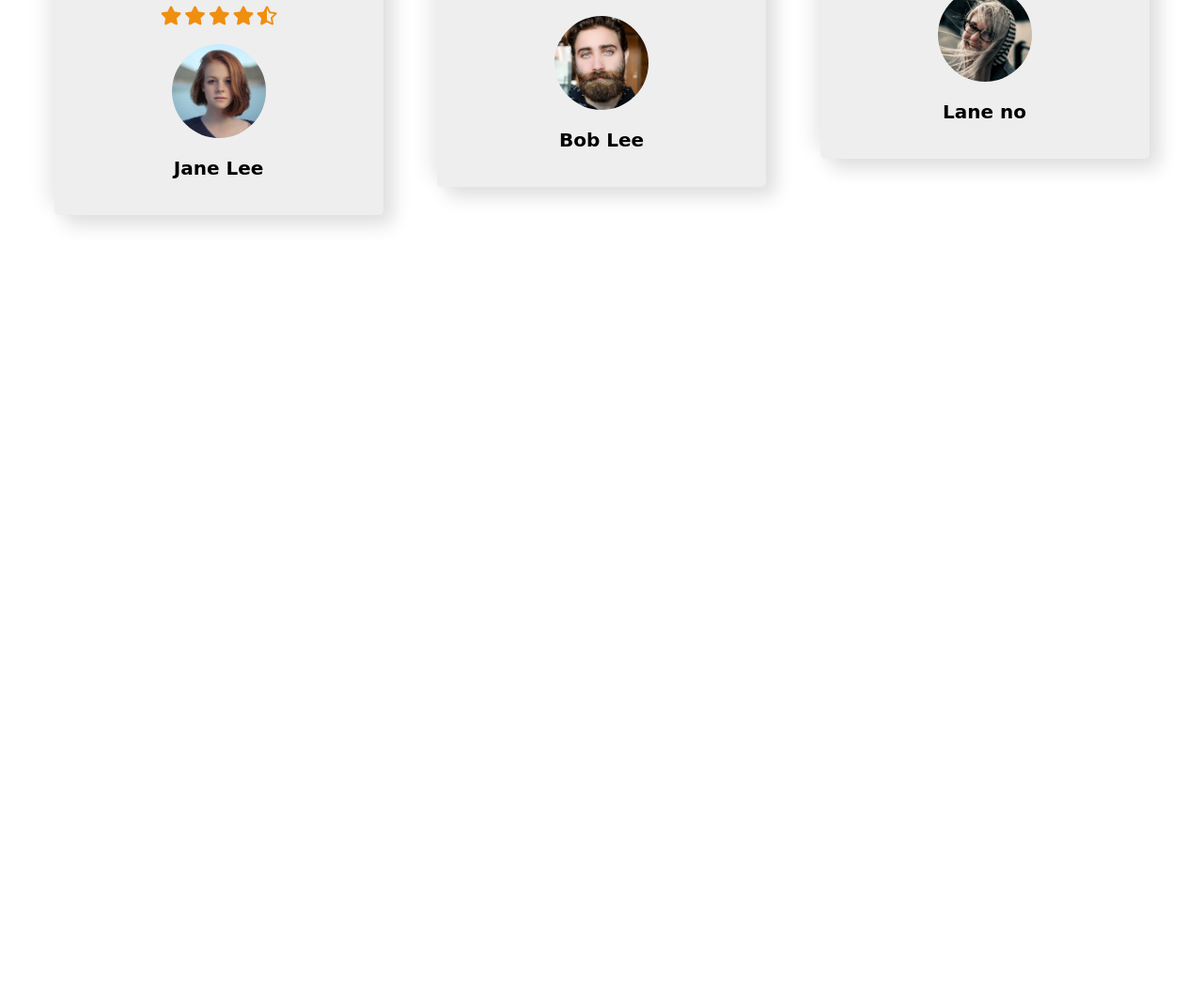
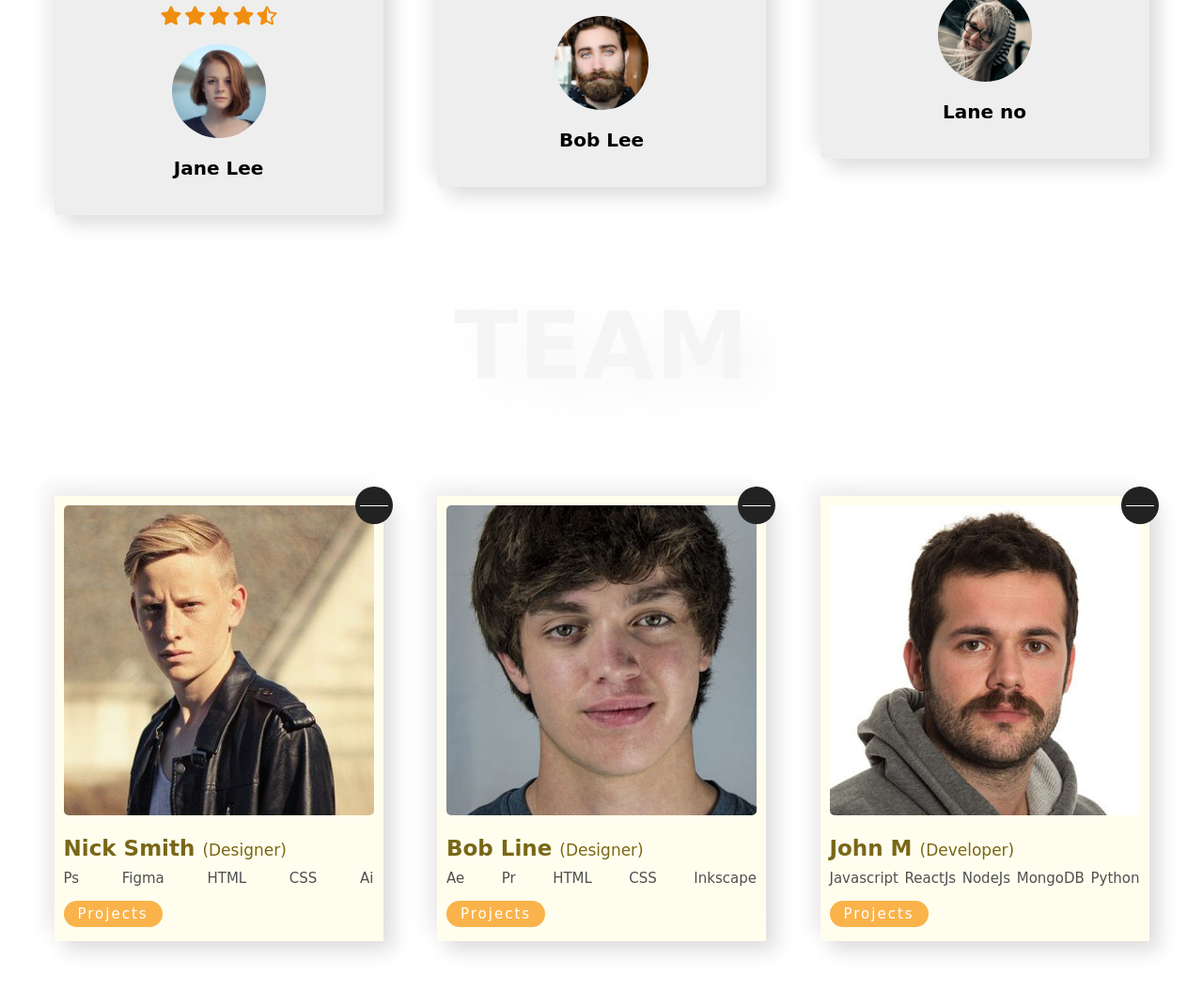
Before and after one commit to takeaways/vanilla-template, a website with bundled scripts: page index.html in a window 1280 px wide. Shown: the part 1340-2394 px from the top of the page at 94% size. Before the commit the page ends 1600 px from the top, so only its background shows below. Built offline with nearby package versions, Linux system fonts and the light colour scheme; a web font is replaced by a local one.

Commit message:
team section

```diff
--- a/index.html
+++ b/index.html
@@ -70,6 +70,70 @@
         </div>
       </section>
       <!-- end of section 2 -->
+      <!-- section 3 -->
+      <div class="section-3">
+        <h1 class="section-heading">Team</h1>
+        <div class="team-wrapper">
+          <div class="team-member">
+            <img src="images/team-member-1.jpg">
+            <h2 class="team-member-name">Nick Smith <span>(Designer)</span></h2>
+            <ul class="team-member-skills">
+              <li>Ps</li>
+              <li>Figma</li>
+              <li>HTML</li>
+              <li>CSS</li>
+              <li>Ai</li>
+            </ul>
+            <a href="#" class="projects-btn">Projects</a>
+            <div class="story-btn" title="my story">
+              <div class="story-btn-line"></div>
+            </div>
+            <div class="story">
+              <h4 class="story-heading">About Me</h4>
+              <p class="story-paragraph">Lorem ipsum dolor sit amet consectetur adipisicing elit. Totam veniam id officiis. Aperiam adipisci impedit aliquam, recusandae optio libero ut pariatur cupiditate, odit beatae deserunt vero! Debitis, repellendus veniam! Illum.</p>
+            </div>
+          </div>
+          <div class="team-member">
+            <img src="images/team-member-2.jpg">
+            <h2 class="team-member-name">Bob Line <span>(Designer)</span></h2>
+            <ul class="team-member-skills">
+              <li>Ae</li>
+              <li>Pr</li>
+              <li>HTML</li>
+              <li>CSS</li>
+              <li>Inkscape</li>
+            </ul>
+            <a href="#" class="projects-btn">Projects</a>
+            <div class="story-btn" title="my story">
+              <div class="story-btn-line"></div>
+            </div>
+            <div class="story">
+              <h4 class="story-heading">About Me</h4>
+              <p class="story-paragraph">Lorem ipsum dolor sit amet consectetur adipisicing elit. Totam veniam id officiis. Aperiam adipisci impedit aliquam, recusandae optio libero ut pariatur cupiditate, odit beatae deserunt vero! Debitis, repellendus veniam! Illum.</p>
+            </div>
+          </div>
+          <div class="team-member">
+            <img src="images/team-member-3.jpg">
+            <h2 class="team-member-name">John M <span>(Developer)</span></h2>
+            <ul class="team-member-skills">
+              <li>Javascript</li>
+              <li>ReactJs</li>
+              <li>NodeJs</li>
+              <li>MongoDB</li>
+              <li>Python</li>
+            </ul>
+            <a href="#" class="projects-btn">Projects</a>
+            <div class="story-btn" title="my story">
+              <div class="story-btn-line"></div>
+            </div>
+            <div class="story">
+              <h4 class="story-heading">About Me</h4>
+              <p class="story-paragraph">Lorem ipsum dolor sit amet consectetur adipisicing elit. Totam veniam id officiis. Aperiam adipisci impedit aliquam, recusandae optio libero ut pariatur cupiditate, odit beatae deserunt vero! Debitis, repellendus veniam! Illum.</p>
+            </div>
+          </div>
+        </div>
+      </div>
+      <!-- end of section 3 -->
     </div>
     <script type="module" src="/src/main.ts"></script>
   </body>
--- a/src/main.ts
+++ b/src/main.ts
@@ -1 +1,9 @@
 import './style.css'
+
+
+document.querySelectorAll('.story-btn').forEach((btnElement)=>{
+  btnElement.addEventListener('click', ()=>{
+    btnElement.classList.toggle('change');
+    btnElement.nextElementSibling?.classList.toggle('change');
+  })
+})
--- a/src/style.css
+++ b/src/style.css
@@ -156,11 +156,11 @@ body{
   box-shadow: 2rem 2rem 3rem #ddd, -2rem -2rem 3rem #eee;
 }
 
-.customer:first-child{
+.customer:first-of-type{
   align-self: flex-end;
 }
 
-.customer:last-child{
+.customer:last-of-type{
   align-self: flex-start;
 }
 
@@ -199,3 +199,130 @@ body{
 
 
 /* end of section 2*/
+
+/* section 3 */
+.section-3{
+  width: 100%;
+  height: 100vh;
+  display: flex;
+  flex-direction: column;
+  justify-content: space-between;
+  padding: 5rem 0;;
+}
+
+.team-wrapper{
+  display: flex;
+  justify-content: space-evenly;
+  align-items: center;
+  height: 70%;
+}
+
+.team-member{
+  width: 35rem;
+  background-color: #fffeee;
+  padding: 1rem 1rem 2rem 1rem;
+  box-shadow: 1rem 1rem 2rem #ddd, -1rem -1rem 2rem #eee;
+
+  position:relative;
+}
+
+
+
+.team-member img{
+  width: 100%;
+  border-radius: 0.5rem;
+}
+
+.team-member-name{
+  font-size: 2.3rem;
+  font-weight: 700;
+  color:#796717;
+  margin-top:2rem;
+}
+
+.team-member-name span{
+  font-size: 1.7rem;
+}
+
+.team-member-skills{
+  display: flex;
+  justify-content: space-between;
+  margin:1rem 0 2rem 0;
+}
+
+.team-member-skills li{
+  font-size:1.5rem;
+  color:#505050;
+}
+
+.projects-btn{
+  background-color: #fab34a;
+  color:white;
+  padding:.5rem 1.5rem;
+  border-radius: 5rem;
+  font-size:1.5rem;
+  letter-spacing: .2rem;
+}
+
+.story{
+  width: 100%;
+  height: 100%;
+  background-color: rgba(255, 69, 69, 0.9);
+  position: absolute;
+  top:0;
+  left:0;
+  display: flex;
+  flex-direction: column;
+  justify-content: center;
+  align-items: center;
+  padding:2rem;
+  transform:scale(0);
+  transition: all .5s linear;
+  transform-origin: top right ;
+}
+
+.change.story{
+  transform:scale(1);
+}
+
+.story-btn{
+  width: 4rem;
+  height: 4rem;
+  background-color: #222;
+  position:absolute;
+  top:-1rem;
+  right: -1rem;
+  border-radius: 5rem;
+  display: flex;
+  align-items: center;
+  padding:.5rem;
+  cursor: pointer;
+  z-index: 50;
+  transition: transform .5s linear;
+}
+.change.story-btn{
+  transform:rotate(405deg);
+}
+
+.story-btn-line{
+  width: 100%;
+  height: 0.1rem;
+  background-color: #fff;
+}
+
+.story-heading{
+  font-size: 4rem;
+  font-weight: 700;
+  color:white;
+  margin-bottom: 2rem;
+}
+
+.story-paragraph{
+  font-size: 1.8rem;
+  color:#eee;
+  text-align: justify;
+  letter-spacing: .1rem;
+  text-indent: 2rem;
+}
+
+/* end of section 3 */
```
